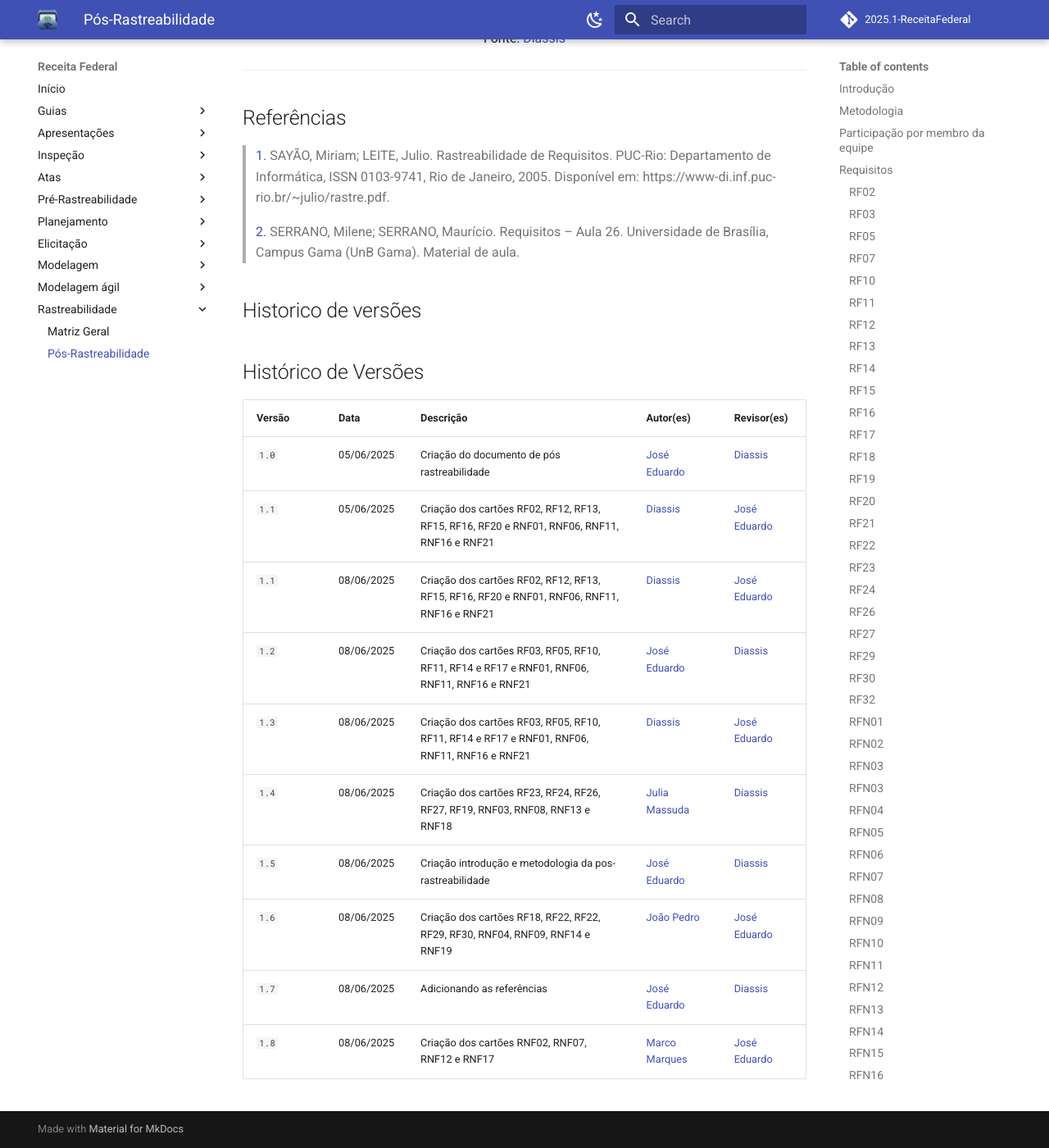
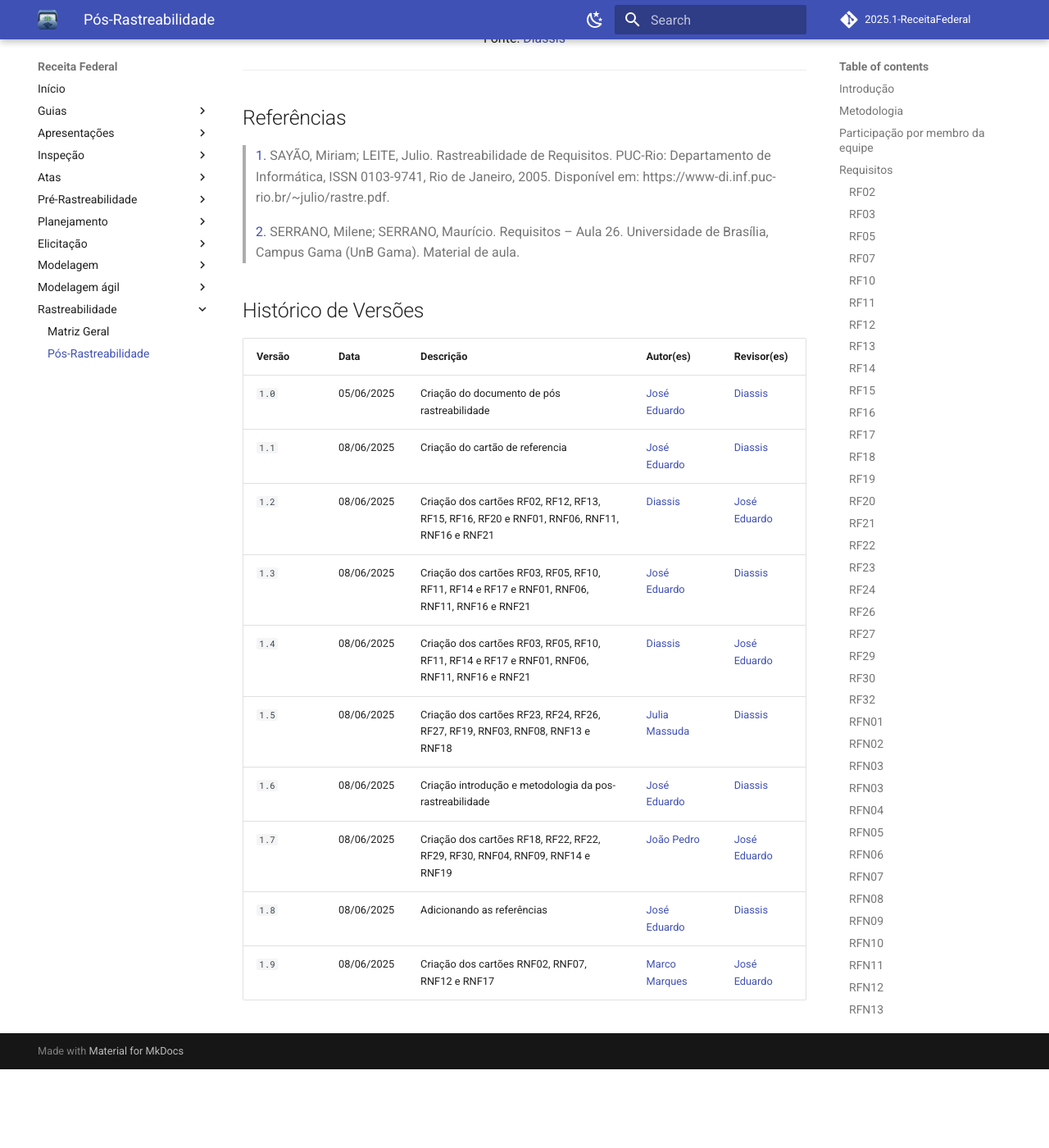
Before and after one commit to Requisitos-de-Software/2025.1-Meu-INSS, an MkDocs documentation site: the page built from docs/rastreabilidade/pos-rastreabilidade.md, in a window 1280 px wide and 1400 px high, scrolled down 27849 px. Shown: the whole window at 82% size. Built offline with MkDocs 1.6.1 and Material for MkDocs 9.7.7, drawn with Linux system fonts in a browser that asks for light colours; comment, search, counter and statistics services are not loaded; after the commit the page ends 29153 px from its top, so only the background shows below that.

Commit message:
correcao do hv + codigo duplicado

```diff
--- a/docs/rastreabilidade/pos-rastreabilidade.md
+++ b/docs/rastreabilidade/pos-rastreabilidade.md
@@ -761,20 +761,17 @@ Tabela 1 - Template do cartão usado na pós-rastreabilidade
 >
 
 
-
-## Historico de versões
-
 ## Histórico de Versões
 
 | Versão | Data       | Descrição                                      | Autor(es)                                      | Revisor(es)                                    |
 | ------ | ---------- | ---------------------------------------------- | ---------------------------------------------- | ---------------------------------------------- |
 | `1.0`  | 05/06/2025 | Criação do documento de pós rastreabilidade    | [José Eduardo](https://github.com/jevprado)    | [Diassis](https://github.com/Diaxiz) |
-| `1.1`  | 05/06/2025 | Criação dos cartões RF02, RF12, RF13, RF15, RF16, RF20 e RNF01, RNF06, RNF11, RNF16 e RNF21 | [Diassis](https://github.com/Diaxiz)   | [José Eduardo](https://github.com/jevprado) |
-| `1.1`  | 08/06/2025 | Criação dos cartões RF02, RF12, RF13, RF15, RF16, RF20 e RNF01, RNF06, RNF11, RNF16 e RNF21 | [Diassis](https://github.com/Diaxiz)   | [José Eduardo](https://github.com/jevprado) |
-| `1.2`  | 08/06/2025 | Criação dos cartões RF03, RF05, RF10, RF11, RF14 e  RF17 e RNF01, RNF06, RNF11, RNF16 e RNF21 | [José Eduardo](https://github.com/jevprado)   | [Diassis](https://github.com/Diaxiz)  |
-| `1.3`  | 08/06/2025 | Criação dos cartões RF03, RF05, RF10, RF11, RF14 e  RF17 e RNF01, RNF06, RNF11, RNF16 e RNF21 | [Diassis](https://github.com/Diaxiz)   |  [José Eduardo](https://github.com/jevprado)  |
-| `1.4`  | 08/06/2025 | Criação dos cartões RF23, RF24, RF26, RF27, RF19, RNF03, RNF08, RNF13 e RNF18  | [Julia Massuda](https://github.com/JuliaReis18)  | [Diassis](https://github.com/Diaxiz) |
-| `1.5`  | 08/06/2025 | Criação introdução e metodologia da pos-rastreabilidade | [José Eduardo](https://github.com/jevprado)  | [Diassis](https://github.com/Diaxiz) |
-| `1.6`  | 08/06/2025 | Criação dos cartões RF18, RF22, RF22, RF29, RF30, RNF04, RNF09, RNF14 e RNF19  | [João Pedro](https://github.com/JpRodrigues2)  | [José Eduardo](https://github.com/jevprado) |
-| `1.7`  | 08/06/2025 | Adicionando as referências  | [José Eduardo](https://github.com/jevprado)   | [Diassis](https://github.com/Diaxiz)  |
-| `1.8`  | 08/06/2025 | Criação dos cartões RNF02, RNF07, RNF12 e RNF17 | [Marco Marques](https://github.com/marcomarquesdc) | [José Eduardo](https://github.com/jevprado) |
+| `1.1`  | 08/06/2025 | Criação do cartão de referencia | [José Eduardo](https://github.com/jevprado)  | [Diassis](https://github.com/Diaxiz) |
+| `1.2`  | 08/06/2025 | Criação dos cartões RF02, RF12, RF13, RF15, RF16, RF20 e RNF01, RNF06, RNF11, RNF16 e RNF21 | [Diassis](https://github.com/Diaxiz)   | [José Eduardo](https://github.com/jevprado) |
+| `1.3`  | 08/06/2025 | Criação dos cartões RF03, RF05, RF10, RF11, RF14 e  RF17 e RNF01, RNF06, RNF11, RNF16 e RNF21 | [José Eduardo](https://github.com/jevprado)   | [Diassis](https://github.com/Diaxiz)  |
+| `1.4`  | 08/06/2025 | Criação dos cartões RF03, RF05, RF10, RF11, RF14 e  RF17 e RNF01, RNF06, RNF11, RNF16 e RNF21 | [Diassis](https://github.com/Diaxiz)   |  [José Eduardo](https://github.com/jevprado)  |
+| `1.5`  | 08/06/2025 | Criação dos cartões RF23, RF24, RF26, RF27, RF19, RNF03, RNF08, RNF13 e RNF18  | [Julia Massuda](https://github.com/JuliaReis18)  | [Diassis](https://github.com/Diaxiz) |
+| `1.6`  | 08/06/2025 | Criação introdução e metodologia da pos-rastreabilidade | [José Eduardo](https://github.com/jevprado)  | [Diassis](https://github.com/Diaxiz) |
+| `1.7`  | 08/06/2025 | Criação dos cartões RF18, RF22, RF22, RF29, RF30, RNF04, RNF09, RNF14 e RNF19  | [João Pedro](https://github.com/JpRodrigues2)  | [José Eduardo](https://github.com/jevprado) |
+| `1.8`  | 08/06/2025 | Adicionando as referências  | [José Eduardo](https://github.com/jevprado)   | [Diassis](https://github.com/Diaxiz)  |
+| `1.9`  | 08/06/2025 | Criação dos cartões RNF02, RNF07, RNF12 e RNF17 | [Marco Marques](https://github.com/marcomarquesdc) | [José Eduardo](https://github.com/jevprado) |
```
